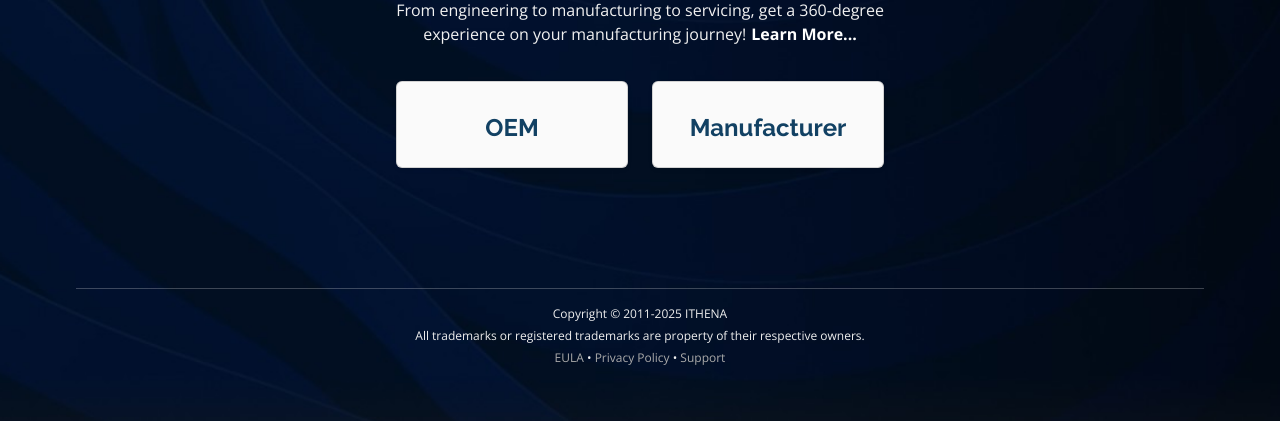
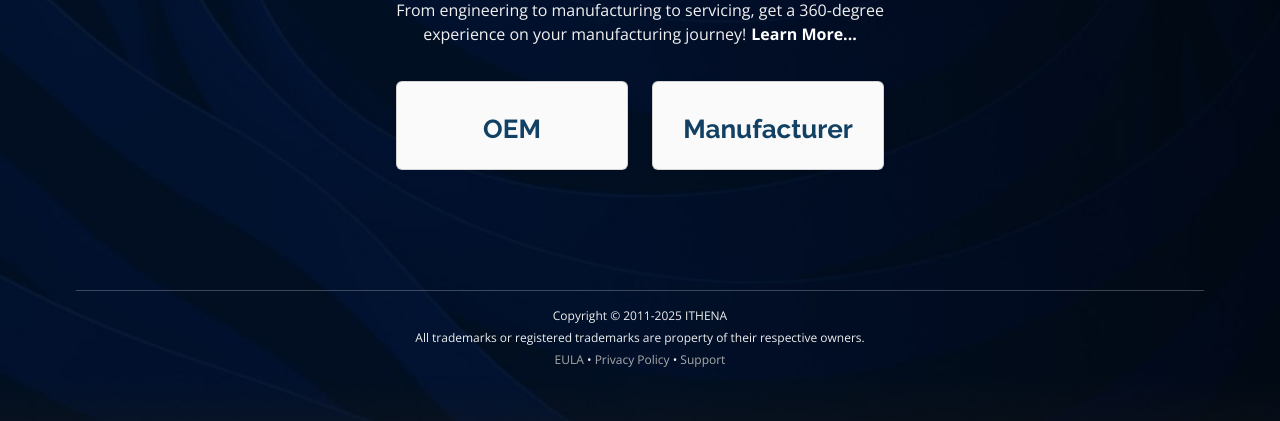
Before and after one commit to yavaidya/iserv_home_page, a PHP site: page / in a window 1280 px wide. Shown: the part 222-643 px from the top of the page. Run offline with PHP 8.4, Linux system fonts and the light colour scheme.

Commit message:
increase font sizes for OEM and Manufacturer card titles, update descriptions and URLs for several entries

```diff
--- a/index.php
+++ b/index.php
@@ -124,7 +124,8 @@
                         <div class="card text-center shadow-sm selectable-card" role="button" id="oemCard"
                             onclick="showOEM()">
                             <div class="card-body">
-                                <h4 class="card-title mt-3" style="color: #124265; font-weight: 700">OEM</h4>
+                                <h4 class="card-title mt-3" style="color: #124265; font-weight: 700; font-size: 26px">
+                                    OEM</h4>
                             </div>
                         </div>
                     </div>
@@ -134,7 +135,8 @@
                             onclick="showManufacturer()">
                             <div class="card-body">
                                 <i class="bi bi-industry display-4"></i>
-                                <h4 class="card-title mt-3" style="color: #124265; font-weight: 700">Manufacturer</h4>
+                                <h4 class="card-title mt-3" style="color: #124265; font-weight: 700; font-size: 26px">
+                                    Manufacturer</h4>
                             </div>
                         </div>
                     </div>
@@ -182,7 +184,7 @@
             "manufacturer": {
                 "Planning": [{
                     "name": "iPLAN",
-                    "url": "http://3.110.9.169:8023/iserv/scp/",
+                    "url": "#",
                     "description": "Gain real-time connectivity into asset performance, receive proactive alerts and alarms to support your service operations.",
                     "icon": "bi bi-calendar"
                 }],
@@ -203,12 +205,10 @@
                     {
                         "name": "MES",
                         "url": "https://pm-iserv.ithena.io/Thingworx/FormLogin/ISERV",
-                        "description": "Gain real-time connectivity into asset performance, receive proactive alerts and alarms to support your service operations.",
+                        "description": "Get a smarter view of your shop floor data. Digitize your Gemba walks to maximize shop floor productivity, resolve issues at hand, focus on quality, and scale operations on the factory floor!",
                         "icon": "bi bi-x-diamond"
                     }
                 ],
-
-
                 "Quality": [{
                     "name": "QMS",
                     "url": "http://3.110.9.169:8023/iserv/scp/",
@@ -218,12 +218,12 @@
                 "Maintenance": [{
                         "name": "CMMS",
                         "url": "http://3.110.9.169:8023/iserv/scp/",
-                        "description": "Gain real-time connectivity into asset performance, receive proactive alerts and alarms to support your service operations.",
+                        "description": "Digital, single-view of critical shopfloor KPIs, standardized checklist to resolve issues faster.",
                         "icon": "bi bi-person-fill-gear"
                     },
                     {
                         "name": "iSEM",
-                        "url": "http://3.110.9.169:8023/iserv/scp/",
+                        "url": "http://3.110.150.117:8080/",
                         "description": "Gain real-time connectivity into asset performance, receive proactive alerts and alarms to support your service operations.",
                         "icon": "bi bi-cart"
                     }
@@ -267,7 +267,7 @@
                         <div class="card text-center shadow-sm selectable-card headingCard" role="button"
                             onclick="showProducts('${key}', '${mode}')" id="${key}">
                             <div class="card-body">
-                                <h4 class="card-title mt-3" style=" font-size: 20px;color: #fcfcfc; font-weight: 700">${key}</h4>
+                                <h4 class="card-title mt-3" style=" font-size: 22px;color: #fcfcfc; font-weight: 700">${key}</h4>
                             </div>
                         </div>
                     </div>`;
```
